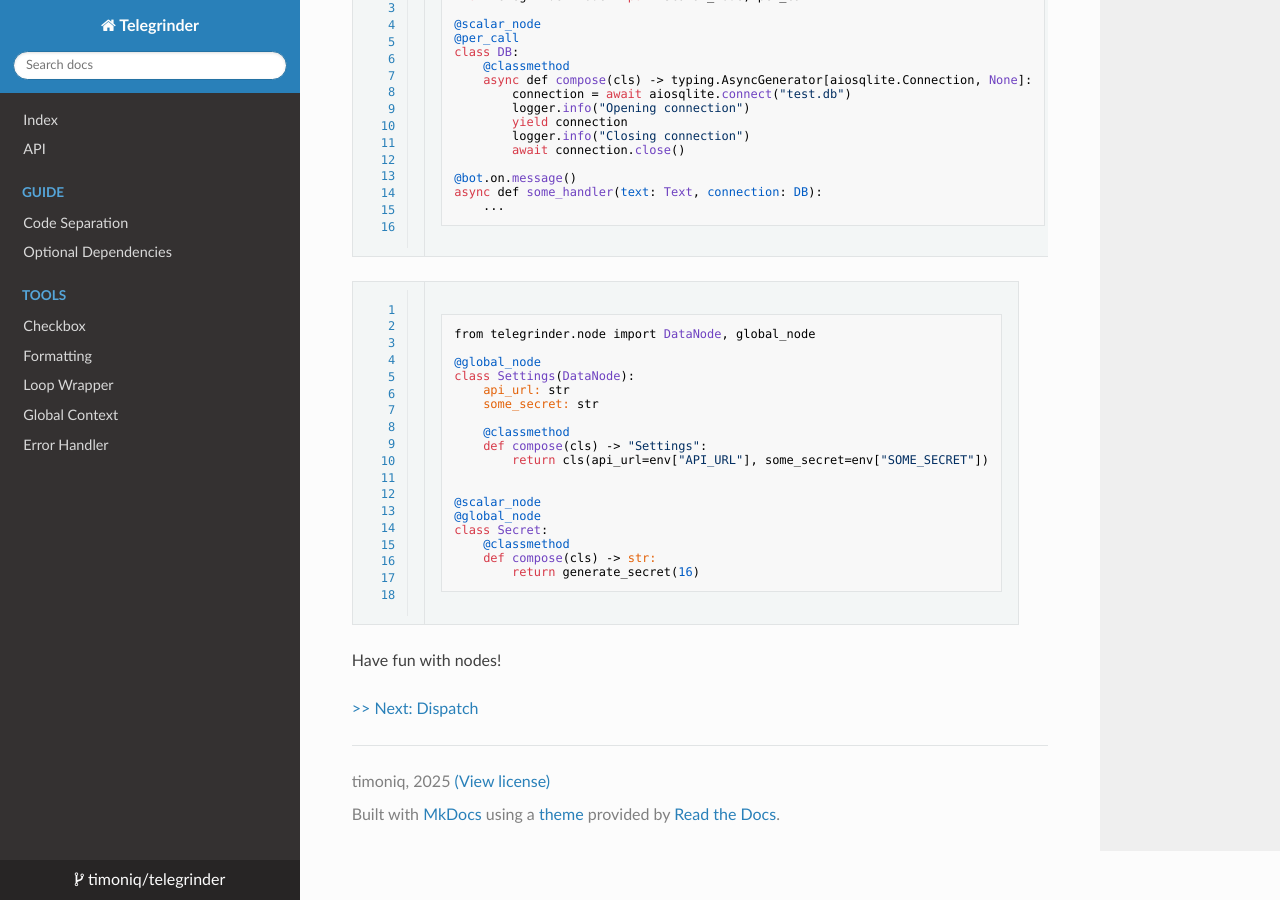
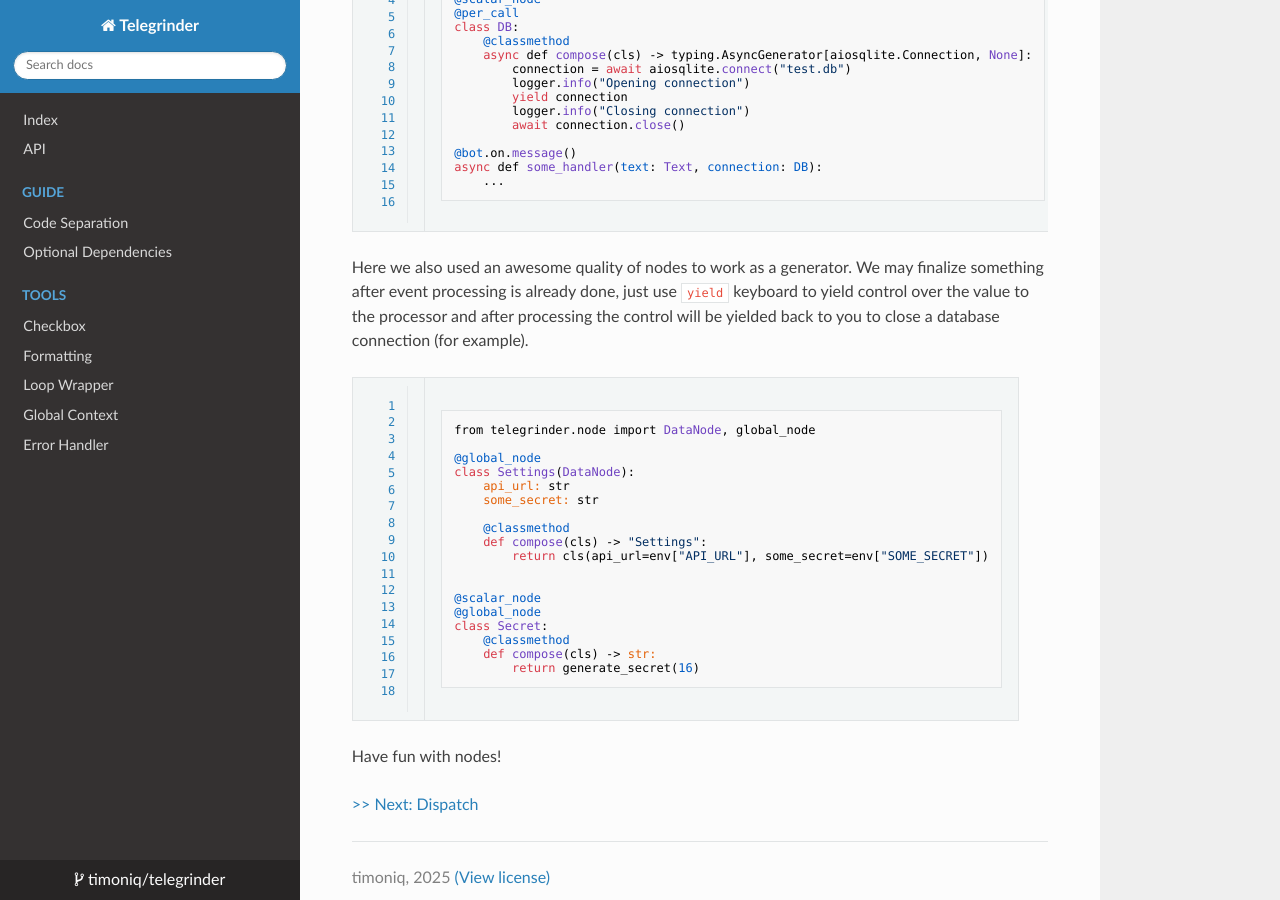
Before and after one commit to timoniq/telegrinder, an MkDocs documentation site: the page built from docs/tutorial/en/5_nodes.md, in a window 1280 px wide and 900 px high, scrolled down 3144 px. Built offline with MkDocs 1.6.1, drawn with Linux system fonts in a browser that asks for light colours; nearby versions of some CDN libraries.

Commit message:
a bit more

````diff
--- a/docs/tutorial/en/5_nodes.md
+++ b/docs/tutorial/en/5_nodes.md
@@ -104,8 +104,6 @@ async def number_handler(r: TextInteger):
     return f"Thats awesome! So if R = {r}, C = {2 * pi * r}"
 ```
 
----
-
 ## Scopes
 
 As soon our nodes get a bit of compicated logic, like wrapping a database connection into a node, or some turning storage into a node we might need to control scope of the node. That is simple. In telegrinder we have 3 scopes:
@@ -139,6 +137,8 @@ async def some_handler(text: Text, connection: DB):
     ...
 ```
 
+Here we also used an awesome quality of nodes to work as a generator. We may finalize something after event processing is already done, just use `yield` keyboard to yield control over the value to the processor and after processing the control will be yielded back to you to close a database connection (for example).
+
 ```python
 from telegrinder.node import DataNode, global_node
 
````
